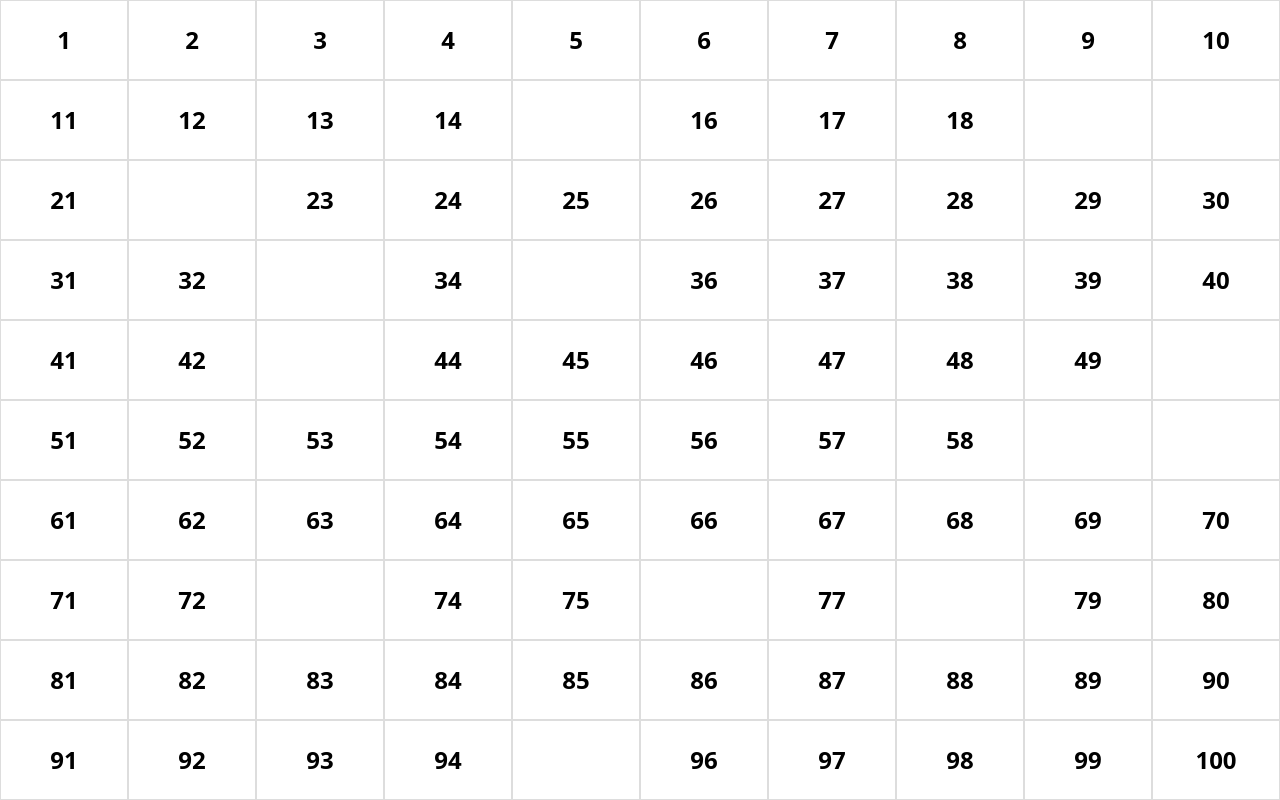
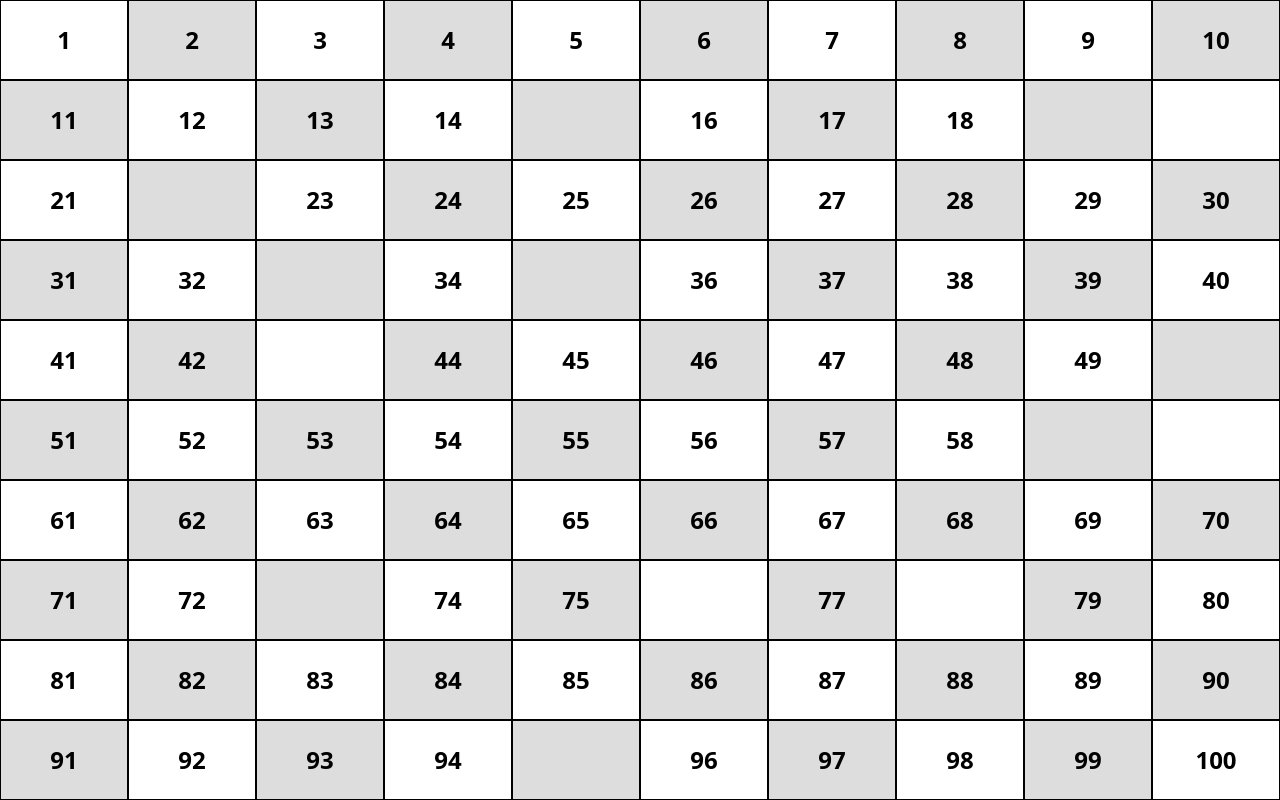
Before and after one commit to Bi-Cute/RandomSlot, a website: page index.html in a window 1280 px wide. Drawn offline with nearby package versions, Linux system fonts and the light colour scheme.

Commit message:
체크무늬

```diff
--- a/index.html
+++ b/index.html
@@ -15,12 +15,16 @@
     height: 100vh;
   }
   .cell {
-  border: 1px solid #ddd;
+  border: 1px solid #fff;
   display: flex;
   justify-content: center;
   align-items: center;
   font-weight: 700;
-  font-size: 1.5em
+  font-size: 1.5em;
+  border: 1px solid black;
+  }
+  .black {
+  background-color: #ddd;
   }
 </style>
 <body>
@@ -31,6 +35,8 @@
   let cellWrap = document.querySelector('.contents_wrap')
   let arr = []
   let randomArr = []
+  let className = 'white'
+  let classCount = 1
 
   for (i = 1; i <= 100; i++) {
     arr.push(i)
@@ -49,15 +55,26 @@
     let result = randomArr.some((num) => num == i)
 
     if(result){
-      newCell.innerHTML = null;
-      cellWrap.append(newCell)
-    } else {
-      newCell.innerHTML = i;
-      cellWrap.append(newCell)
-    }
-  }
+        newCell.innerHTML = null;
+      } else {
+        newCell.innerHTML = i;
+      }
 
 
+    newCell.classList.add(className);
+
+    if(classCount != 10){
+      if (className == 'white') {
+        className = 'black'
+      } else { className = 'white' }
+    } else {
+      classCount = 0
+    }
+
+    classCount++
+
+    cellWrap.append(newCell)
+  }
   </script>
   </body>
 </html>
```
